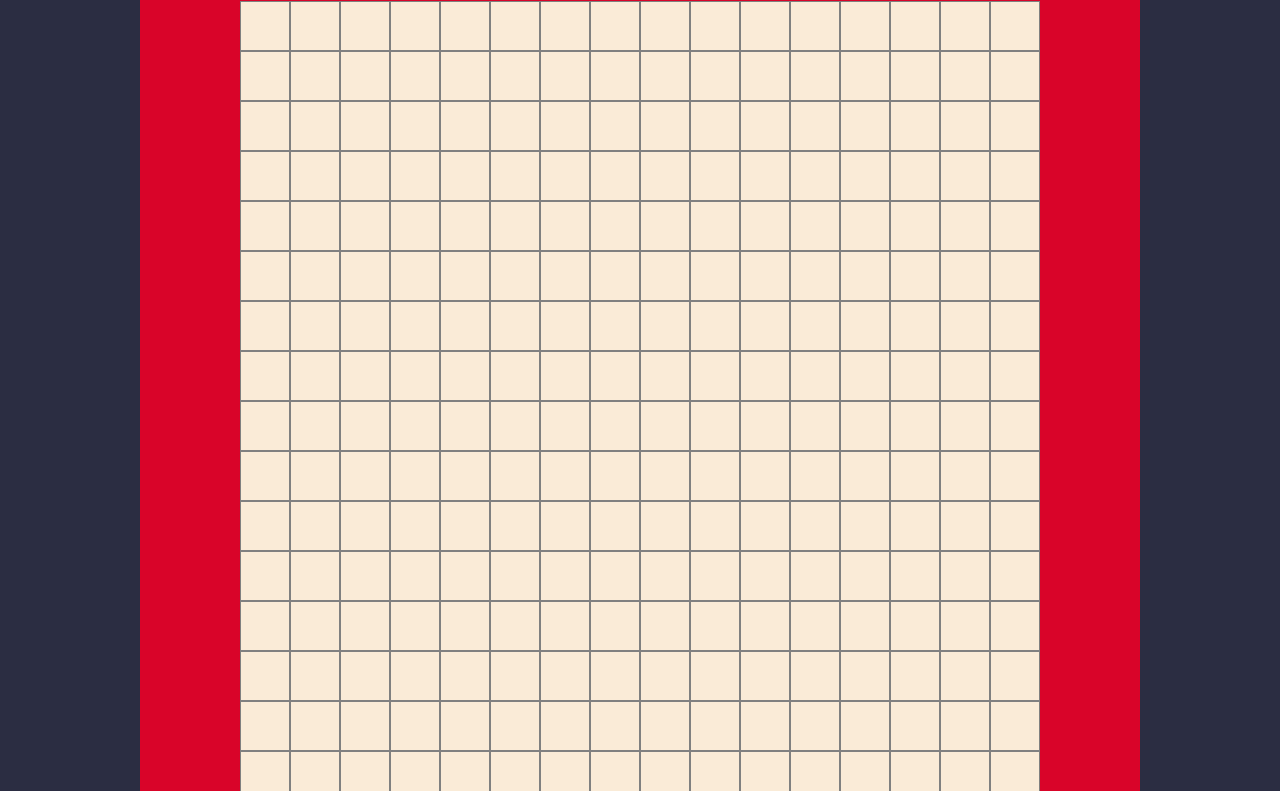
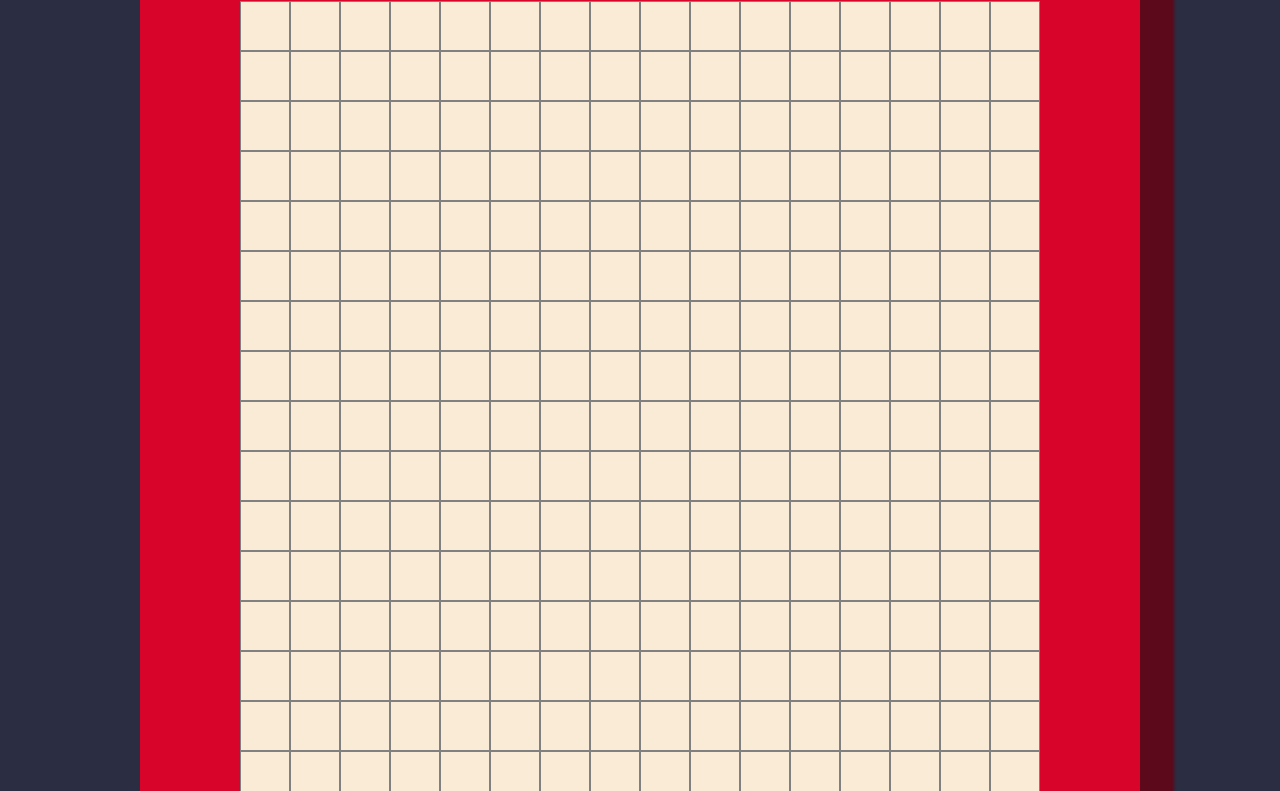
Before and after one commit to turtle-jin/Etch-a-Sketch, a plain HTML site: page index.html in a window 1280 px wide. Shown: the part 105-896 px from the top of the page. Drawn offline with Linux system fonts and the light colour scheme; a web font is replaced by a local one.

Commit message:
add boxshadow on container

```diff
--- a/styles.css
+++ b/styles.css
@@ -53,6 +53,7 @@ button:hover {
     gap: 1rem;
     font-family: "Roboto Serif", serif;
     font-weight: 600;
+    box-shadow: 35px 30px 3px -1px rgb(92, 9, 28);
 
 
 }
```
